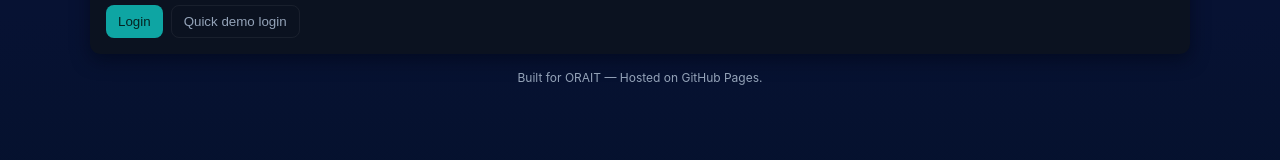
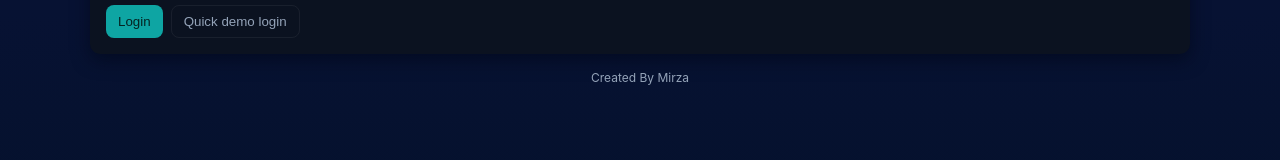
Before and after one commit to Administrator-creator/ORAIT-PROJECTS-PORTAL, a plain HTML site: page index.html in a window 1280 px wide. Shown: the part 307-467 px from the top of the page. Drawn offline with Linux system fonts and the light colour scheme.

Commit message:
Update index.html

```diff
--- a/index.html
+++ b/index.html
@@ -125,7 +125,7 @@
       <input type="hidden" name="Remarks" id="fRemarks">
     </form>
 
-    <footer>Built for ORAIT — Hosted on GitHub Pages.</footer>
+    <footer>Created By Mirza</footer>
   </div>
 
   <script>
```
